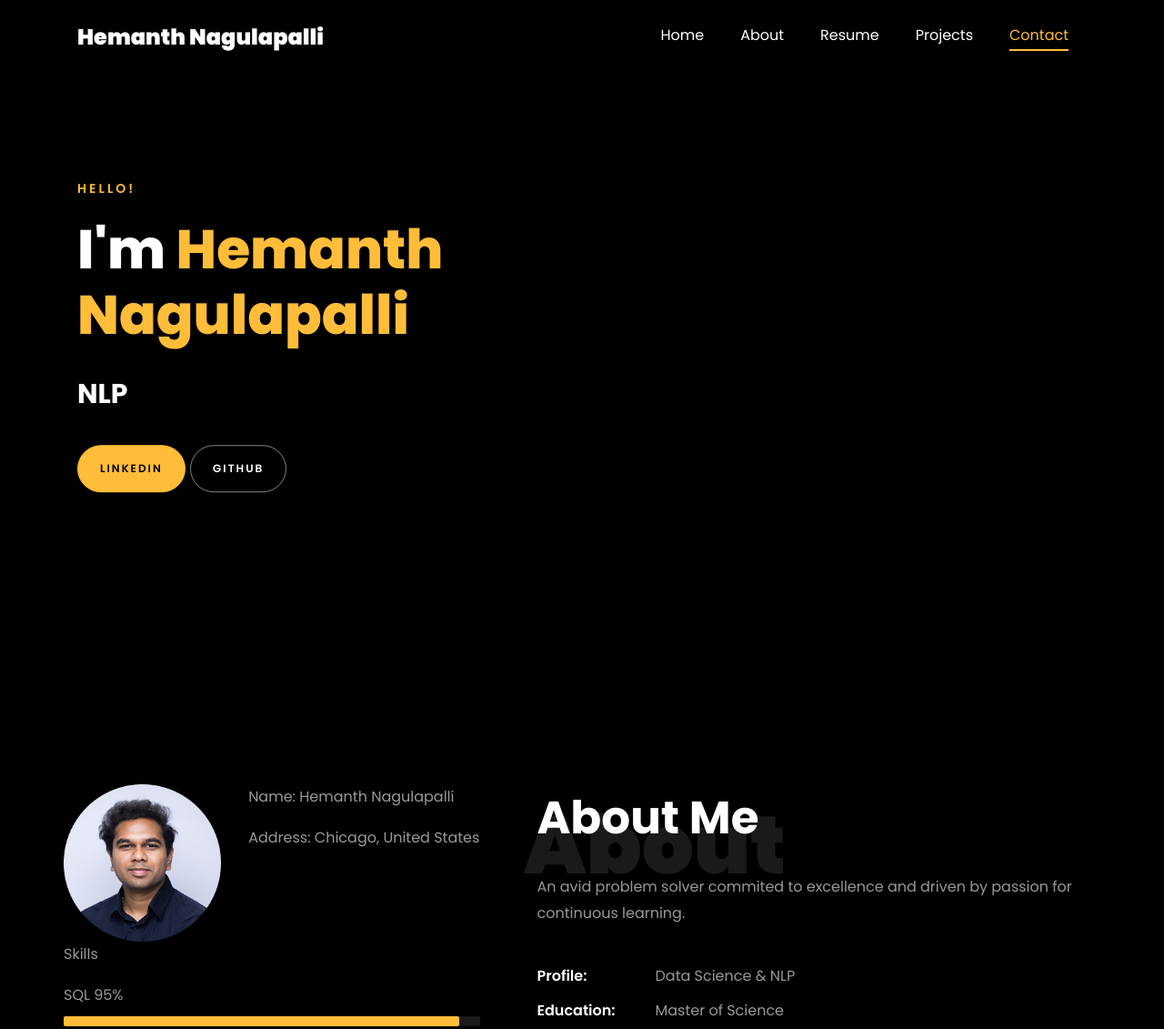
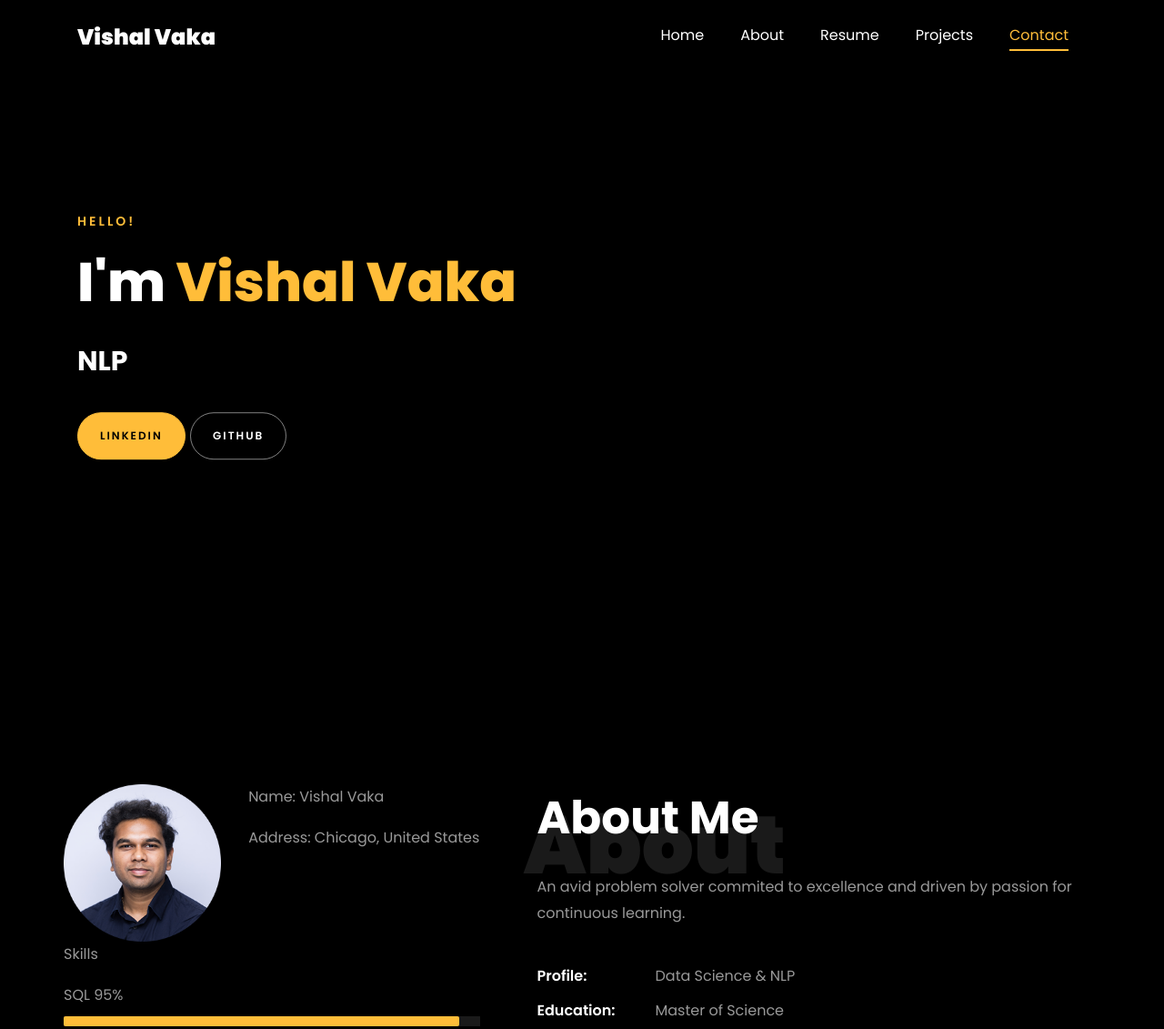
Before and after one commit to vishalvaka/vishalvaka.github.io, a plain HTML site: page index.html in a window 1280 px wide. Shown: the top 1131 px of the page at 91% size. Drawn offline with Linux system fonts and the light colour scheme; files whose address does not match are found by name.

Commit message:
Changed name

```diff
--- a/index.html
+++ b/index.html
@@ -1,7 +1,7 @@
 <!DOCTYPE html>
 <html lang="en">
   <head>
-    <title>Hemanth Nagulapalli Portfolio</title>
+    <title>Vishal Vaka Portfolio</title>
     <meta charset="utf-8">
     <meta name="viewport" content="width=device-width, initial-scale=1, shrink-to-fit=no">
 
@@ -125,7 +125,7 @@
 
     <nav class="navbar navbar-expand-lg navbar-dark ftco_navbar ftco-navbar-light site-navbar-target" id="ftco-navbar">
 	    <div class="container">
-	      <a class="navbar-brand" href="index.html">Hemanth Nagulapalli</a>
+	      <a class="navbar-brand" href="index.html">Vishal Vaka</a>
 	      <button class="navbar-toggler js-fh5co-nav-toggle fh5co-nav-toggle" type="button" data-toggle="collapse" data-target="#ftco-nav" aria-controls="ftco-nav" aria-expanded="false" aria-label="Toggle navigation">
 	        <span class="oi oi-menu"></span> Menu
 	      </button>
@@ -153,7 +153,7 @@
 		          <div class="one-forth d-flex  align-items-center ftco-animate" data-scrollax=" properties: { translateY: '70%' }">
 		          	<div class="text">
 		          		<span class="subheading">Hello!</span>
-			            <h1 class="mb-4 mt-3">I'm <span>Hemanth Nagulapalli</span></h1>
+			            <h1 class="mb-4 mt-3">I'm <span>Vishal Vaka</span></h1>
 
 						<!-- Element to contain animated typing -->
 						<span id="typing-animation"></span>
@@ -225,7 +225,7 @@
 									<!-- Details next to profile image -->
 									<div class="col-sm-6 col-md-7">
 									  <div class="about-info">
-										<p><span class="title-s">Name: </span> <span>Hemanth Nagulapalli</span></p>
+										<p><span class="title-s">Name: </span> <span>Vishal Vaka</span></p>
 										<!-- <p><span class="title-s">Job Role: </span> <span>A Data Enthusiast</span></p> -->
 										<!-- <p><span class="title-s">Experience: </span> <span>5 Years 3 Months</span></p> -->
 										<p><span class="title-s">Address: </span> <span>Chicago, United States</span></p>
```
